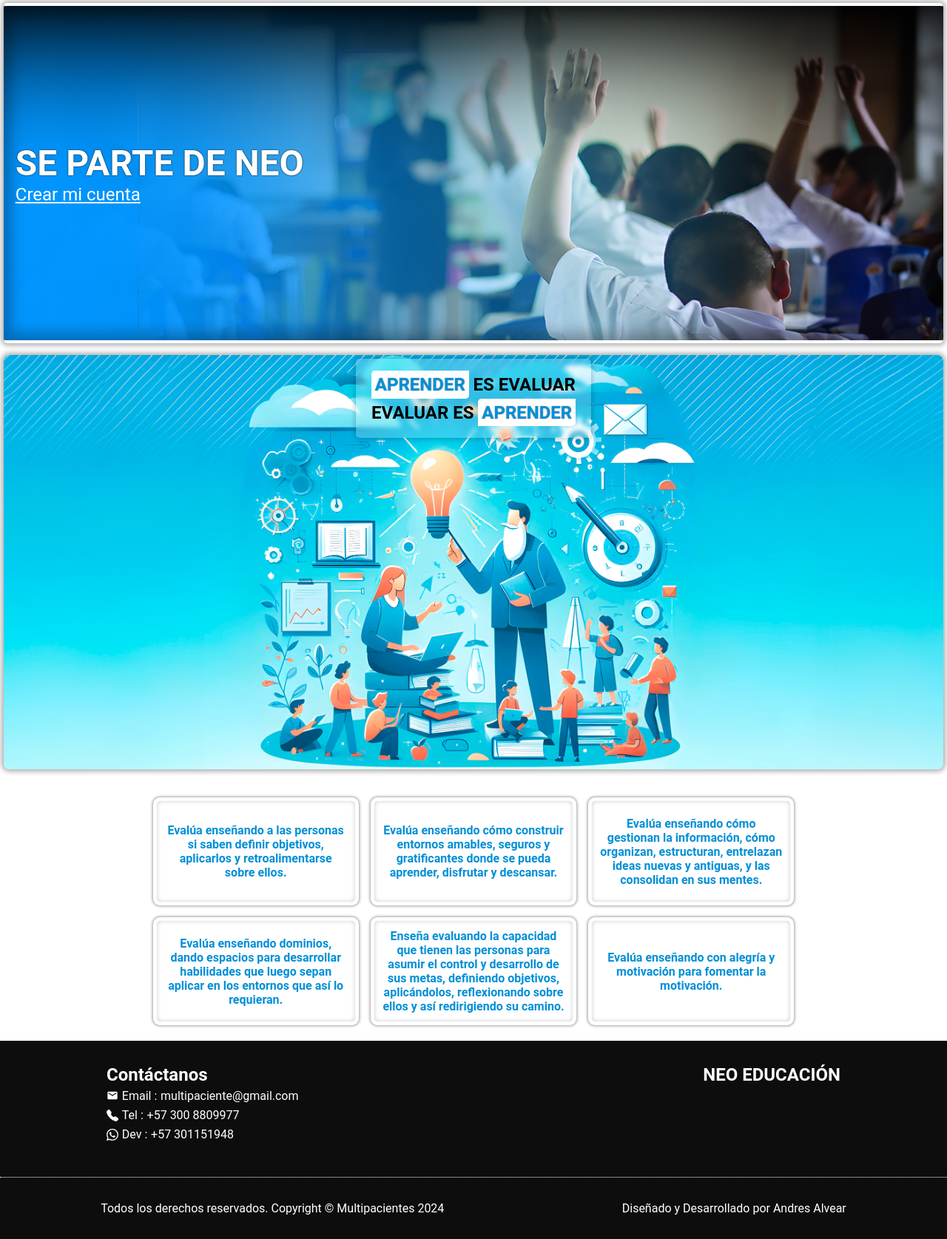
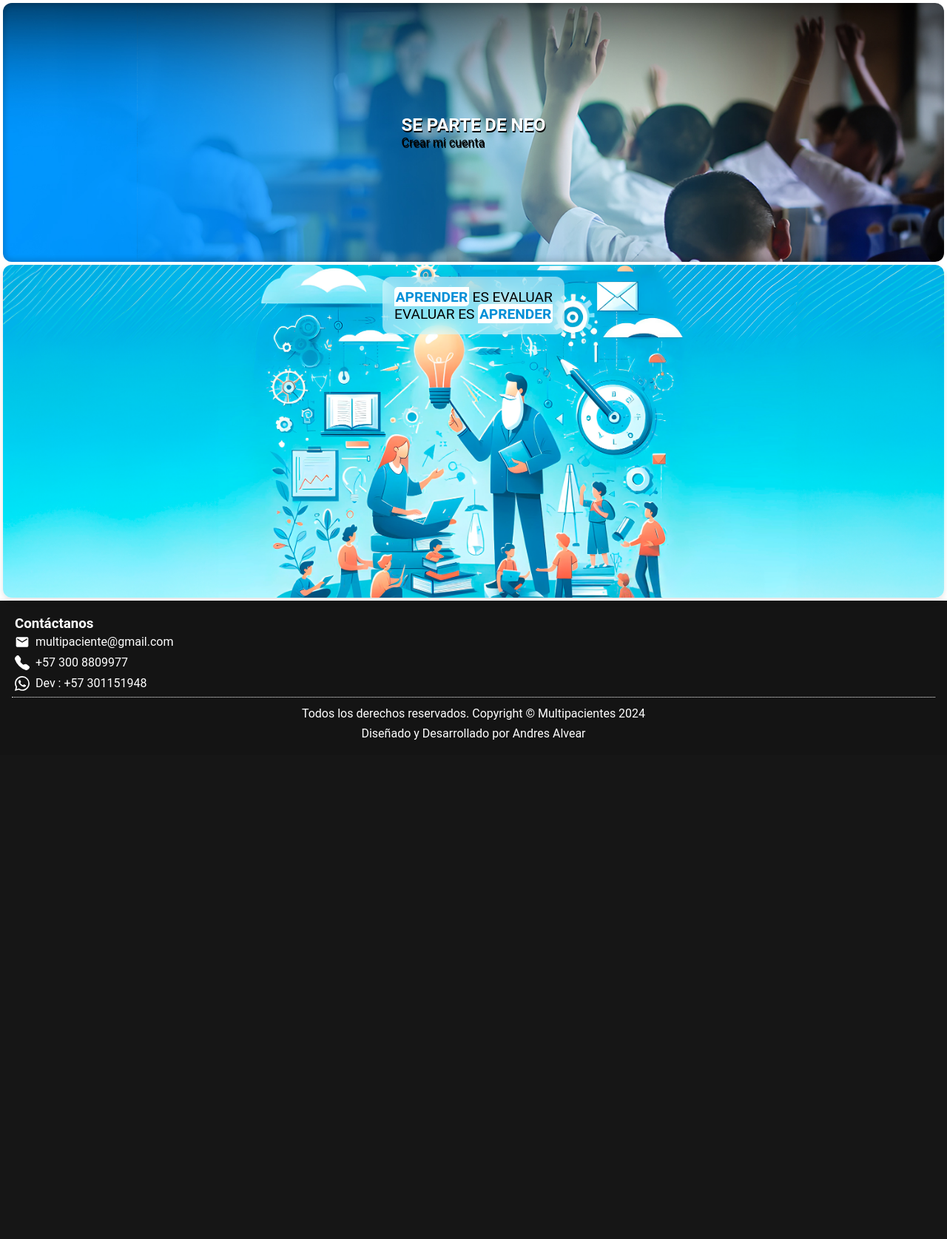
Before and after one commit to kafuz/multipacientes.beta, a Django app: page / in a window 1280 px wide. Shown: the part 94-1769 px from the top of the page at 74% size. After the commit the page ends 1094 px from the top, so only its background shows below. Run offline with Django 5.2, Linux system fonts and the light colour scheme; some libraries are stand-ins or nearby versions.

Commit message:
css web base

```diff
--- a/public/static/css/complements/class.css
+++ b/public/static/css/complements/class.css
@@ -124,3 +124,22 @@
     font-weight: 600;
     color: #495057;
 }
+
+.flex-center
+{
+    display: flex;
+    justify-content: center;
+    align-items: center;
+}
+
+.background-img
+{
+    background-position: center center;
+    background-repeat: no-repeat;
+    background-size: cover;
+}
+.card
+{
+    border-radius: 12px;
+    box-shadow: 0 4px 8px rgba(0, 0, 0, 0.1);
+}
--- a/web/static/css/website/book.css
+++ b/web/static/css/website/book.css
@@ -1,267 +1,157 @@
-:root
-{
-    --gap-: 0.3rem;
-    --pad-: 0.3rem;
-    --pad-sec: 1rem;
-}
+
 main
 {
-    overflow: hidden;
-    display: flex; flex-direction: column;
-    padding: var(--pad-);
-    gap:  var(--pad-sec);
-
-    banner
+    display: flex;
+    gap: .25rem;
+    padding: .25rem;
+    flex-direction: column;
+}
+.bannerHome
 {
     display: flex;
-        justify-content: start;
+    justify-content: center;
     align-items: center;
-
+    height: 250px;
+    width: 100%;
+    box-shadow:0 0 8px 2px rgba(var(--color-dark),0.2) inset;
+    position: relative;
     background-image: url('../../media/img/banner/studens.jpg');
-        border-radius:0.3rem;
-        animation: openbenner 500ms normal;
-        background-color: rgb(var(--color-azul));
-        height: 460px;
-        border-top:0.3rem solid rgb(var(--color-light));
-        border-bottom:0.3rem solid rgb(var(--color-light));
-        box-shadow: 0 0 0.4rem 0.2rem rgba(var(--color-dark),0.3), 0 0 1.2rem 0.6rem rgba(var(--color-dark),0.3) inset;
+    animation: bannerFade 1000ms linear normal;
     &>div
     {
-            padding: var(--pad-sec);
-            &>h2, &>a { color: rgb(var(--color-texto-inverso)); }
-            &>h2
+        z-index: 2;
+        color: rgba(var(--color-texto-inverso));
+        text-shadow:1px 2px  rgba(var(--color-dark));
+        &[val="img"]
         {
-                font-size: calc(var(--size-text-large) * 2);
-                text-shadow: 0 0 2px rgb(var(--color-dark));
-                animation: showIn 1s normal linear;
-            }
-            &>a
-            {
-                text-decoration:underline;
-                font-size: calc(var(--size-text-large) * 1);
+            z-index: 1;
+            position: absolute;
+            height: 50%;
+            left: 1%;
+            top: 50%;
+            transform: translateY(-50%);
         }
     }
 }
 
-    .banner__active
+.info-aprender-evaluear
 {
-        position: relative;
+    display: flex;
     justify-content: center;
-        background-color: transparent;
-        animation: openbenner 5000ms normal;
+    height: 350px;
+    background-image: url('../../media/img/banner/aprender_evaluar.jpg');
+    padding: 1rem;
+    overflow: hidden;
+    &>div
+    {
+        padding: 1rem;
+        background-color: rgba(var(--color-light), 0.5);
+        backdrop-filter: blur(12px);
+        height: min-content;
+        border-radius: 12px;
+        & b
+        {
+            color: rgba(var(--color-azul));
+            background-color: rgba(var(--color-light));
         }
-
-    .banner__active>div:nth-child(1)
-    {
-        position: absolute; left: 1%; bottom: 0%;
-        height: 60%;
-    }
-
-    article[values="text-neo"]
-    {
-        display: flex; flex-direction: column;
-        gap: 1rem;
-        > section
-        {
-            &[values="title"]
-            {
-                position: relative;
-                text-align: center;
-                font-size: var(--size-text-large);
-                font-weight: 600;
-                > div:first-child
-                {
-                    position: absolute; left: 0%; top: 0.3rem;
-                    width: 100%;
-                    display: flex; justify-content: center;
-                    > div
-                    {
-                        z-index: 5;
-                        > div
-                        {
-                            padding: var(--pad-);
-                            & b {text-shadow: 0 0 0.1rem rgba(var(--color-dark),0.5); padding: var(--pad-); border-radius: 0.3rem 0; background-color: rgb(var(--color-light)); color: rgb(var(--color-azul));}
-                        }
-                        backdrop-filter: blur(3px);
-                        background-color: rgba(var(--color-light),0.2);
-                        padding: var(--pad-sec);
-                        border-radius: 0.3rem;
-                        box-shadow: 0 0 0.4rem 0.1rem rgba(var(--color-dark),0.2);
-                    }
-                }
-                > div:last-child
-                {
-                    opacity: 0;
-                    animation: show 0.8s ease-out forwards;
-                     > img
-                    {
-                        border-radius: 0.5rem;
-                        box-shadow: 0 0 0.4rem 0.2rem rgba(var(--color-dark),0.3);
-                        height: 560px;
-                        object-fit: cover;
     }
 }
 
+footer
+{
+    display: flex;
+    flex-direction: column;
+    background-color: rgba(var(--color-dark),0.92);
+    &, a
+    { color: rgba(var(--color-texto-inverso)); }
+    gap: .5rem;
+    padding: 1rem;
+
+    &>div
+    {
+        padding:.25rem;
+        &:first-child
+        {
+            display: flex;
+            flex-direction: column;
+            justify-content: center;
+            gap: .25rem;
+            border-bottom: 1px dotted rgba(var(--color-light));
+            padding-bottom: .5rem;
+            &>div
+            {
+                display: flex;
+                flex-direction: column;
+                gap: .5rem;
+                &>div
+                {
+                    display: flex;
+                    align-items: center;
+                    gap: .5rem;
+                }
+            }
+        }
+        &:last-child
+        {
+            display: flex;
+            flex-direction: column;
+            gap: .5rem;
+            text-align: center;
+        }
+    }
+    img
+    { width: 20px; aspect-ratio: 1/1; }
 }
 
+.info-recuadro
+{
+    display: none;
+}
 
-            &[values="group-1"]
+@media (min-width: 767px)
 {
-                padding: var(--pad-sec);
-                text-align: center;
-                font-size: var(--size-text-medium);
-                font-weight: 600;
-                display: flex; flex-direction: column;
-                justify-content: center;
-                align-items: center;
-                gap: 0.3rem;
-                border-radius: 0.3rem;
-                > div[values="head"]
+    .bannerHome
     {
-                    padding: 0.3rem;
-
-                    font-size: var(--size-text-large);
+        height: 350px;
+        &>div
+        {
+            &[val="img"]
+            {
+                height: 80%;
+                top: 100%;
+                transform: translate(0%, -105%);
             }
-                > div[values="body"]
+            &[val="title"]
             {
-                    width: 70%;
-                    display: grid;
-                    grid-template-columns: 1fr 1fr 1fr;
-                    grid-template-rows: 1fr 1fr ;
-                    align-items: center;
-                    gap: var(--pad-sec);
-
-                    > div
-                    {
-                        color: rgb(var(--color-azul));
-                        border-radius: 0.6rem;
-                        padding: var(--pad-sec);
-                        height: 100%;
-                        display: flex;
-                        justify-content: center;
-                        align-items: center;
-                        box-shadow: 0 0 0 0.3rem rgba(var(--color-light),1) inset, 0 0 0.4rem 0.3rem rgba(var(--color-dark),0.2) inset,  0 0 0.2rem 0.1rem rgba(var(--color-dark),0.3) ;
-                        transition: transform 0.2s, background 0.2s;
-                        &:hover
-                        {
-                            transform: scale(1.05);
-                            background-color: rgb(var(--color-azul));
-                            color: rgb(var(--color-light));
+                font-size: 1.6rem;
             }
         }
+    }
+
+    .info-aprender-evaluear
+    {
+        height: 450px;
+        &>div
+        {
+            font-size: larger;
+            & b
+            {
+                padding: .1rem;
+                border-radius: 5px 0 ;
             }
         }
     }
 }
 
-}
 
-footer
-{
-    display: flex; flex-direction: column;
-    justify-content: center;
-    align-items: center;
-    background-color: rgba(var(--color-dark),0.95);
-    gap: var(--pad-sec);
-
-    &, & a
-    {
-        color: rgb(var(--color-texto-inverso));
-        font-size: var(--size-text-medium);
-    }
-    div[values="head"]
-    {
-        padding: calc(var(--pad-sec)*2) var(--pad-sec);
-        justify-content:space-between;
-        display: flex;
-        width: 80%;
-        > div
-        {
-            display: flex; flex-direction: column;
-            gap: var(--gap-);
-            div[values="title"]{font-size: var(--size-text-large); font-weight: bold;}
-            div[values="content"]
-            {
-                display: flex; flex-direction: column;
-                gap: calc(var(--gap-)*1.5);
-                > div
-                {
-                    display: flex;
-                    align-items: center;
-                    > div
-                    {
-                        display: flex;
-                        align-items: center;
-                        gap: var(--gap-);
-                        > img
-                        {
-                            width: 1rem;
-                        }
-                    }
-                    display: flex; gap: var(--gap-);
-                }
-
-            }
-        }
-    }
-    div[values="body"]
-    {
-        width: 100%;
-        padding: calc(var(--pad-sec)*2) var(--pad-sec);
-        border-top: 0.1rem dotted rgb(var(--color-light));
-        display: flex;
-        align-items: center;
-        justify-content: space-around;
-    }
-}
-/*Animations*/
-@keyframes openbenner
+@keyframes bannerFade
 {
     0%
-    {
-        transform: translateX(100%);
-        background-size: cover;
+    { transform: translate(100%, 0%); opacity: 0; }
+    50%
+    { transform: translate(0%, 0%); opacity: 1; }
+    70%
+    { transform: scale(1.2); }
+    100%
+    { transform: scale(1); }
 }
-    25%
-    {
-        transform:translateX(0%);
-        background-size: 100%;
-    }
-    35%
-    {
-        background-size: 120%;
-    }
-    100%
-    {
-        background-size: 100%;
-    }
-}
-
-@media (max-width: 767px)
-{
-    banner
-    {
-        &>div
-        {
-            &>h2, &>a { color: rgb(var(--color-texto-inverso)); }
-            &>h2
-            {
-                font-size: calc(var(--size-text-small) * 1.5);
-                text-shadow: 0 0 2px rgb(var(--color-dark));
-            }
-            &>a
-            {
-                font-size: calc(var(--size-text-small) * 1);
-            }
-        }
-    }
-
-    .banner__active>div:nth-child(1)
-    {
-        position: absolute; left: 1%; top: 50%;
-        transform: translateY(-50%);
-        height: 60%;
-        padding: 0;
-    }
-
-}
--- a/web/templates/index.html
+++ b/web/templates/index.html
@@ -4,44 +4,39 @@
 
 {% block head %}
     <title>HOME</title>
+    <link rel="stylesheet" href="https://unpkg.com/primeicons@6.0.1/primeicons.css">
     <link rel="stylesheet" href="{% static 'css/website/book.css' %}">
     <script src="{% static 'js/website/app.js' %}"></script>
 {% endblock %}
 
 {% block content %}
 
-        {% if user.is_authenticated%}
-        <banner class="banner__active">
-            <div>
-                <img src="{% static 'media\img\neo\ok.png' %}" alt="#">
-            </div>
-            <div>
-                <h2>Bienvenido {{ user.first_name|capfirst }} {{ user.last_name|capfirst }}</h2>
+  <banner class="bannerHome background-img card">
+    {% if user.is_authenticated %}
+      <div val="img">
+        <img src="{% static 'media\img\neo\ok.png' %}" alt="#" />
       </div>
 
-        </banner>
+      <div val="title">
+          <h2>Bienvenido <span>{{ user.first_name|capfirst }} {{ user.last_name|capfirst }}</span></h2>
+      </div>
     {% else%}
-        <banner>
       <div >
           <h2>SE PARTE DE NEO</h2> <a href="{% url 'signup' %}">Crear mi cuenta</a>
       </div>
+    {% endif %}
   </banner>
-        {% endif %}
 
-
-        <article values="text-neo">
-
-            <section values="title">
+  <section class="info-aprender-evaluear background-img card">
     <div>
       <div>
         <div><b>APRENDER</b> ES EVALUAR</div>
         <div>EVALUAR ES <b>APRENDER</b></div>
       </div>
     </div>
-             <div><img src="{% static 'media\img\banner\aprender_evaluar.jpg' %}" alt=""></div>
   </section>
 
-            <section values="group-1">
+  <section class="info-recuadro">
     <!--<div values="head"> Evalúa enseñando</div> -->
     <div values="body">
 
@@ -90,35 +85,23 @@
 
     </div>
   </section>
-        </article>
-
 {% endblock %}
 
 
 {% block footer %}
-  <div values="head">
-    <div values="ITEM">
-      <div values="title"> <div>Contáctanos</div></div>
-      <div values="content">
   <div>
-          <div><img src="{% static 'media\img\icons\email.svg' %}"> Email :</div> <div>multipaciente@gmail.com</div>
+      <div>
+        <h3>Contáctanos</h3>
       </div>
+
       <div>
-          <div><img src="{% static 'media\img\icons\telephone.svg' %}"> Tel :</div> <div>+57 300 8809977</div>
-        </div>
-        <div>
-          <div><img src="{% static 'media\img\icons\whatsapp.svg' %}"> Dev :</div> <div>+57  301151948</div>
-        </div>
+        <div> <img src="{% static 'media\img\icons\email.svg' %}"> multipaciente@gmail.com </div>
+        <div> <img src="{% static 'media\img\icons\telephone.svg' %}"> +57 300 8809977 </div>
+        <div> <img src="{% static 'media\img\icons\whatsapp.svg' %}"> Dev : +57 301151948 </div>
       </div>
   </div>
 
-    <div values="ITEM">
-      <div values="title"> <div>NEO EDUCACIÓN</div></div>
-    </div>
-
-  </div>
-
-  <div values="body">
+  <div>
     <div>Todos los derechos reservados. Copyright © Multipacientes 2024</div>
     <div><a href="https://www.instagram.com/andres_alvear512?igsh=MWxiempjbGRhMXVpaA==">Diseñado y Desarrollado por Andres Alvear</a></div>
   </div>
```
Also changed, not shown: lobby/views/entities/Actividades.py (+29 -30 lines). Lines whose indentation alone changed are shown as unchanged.
